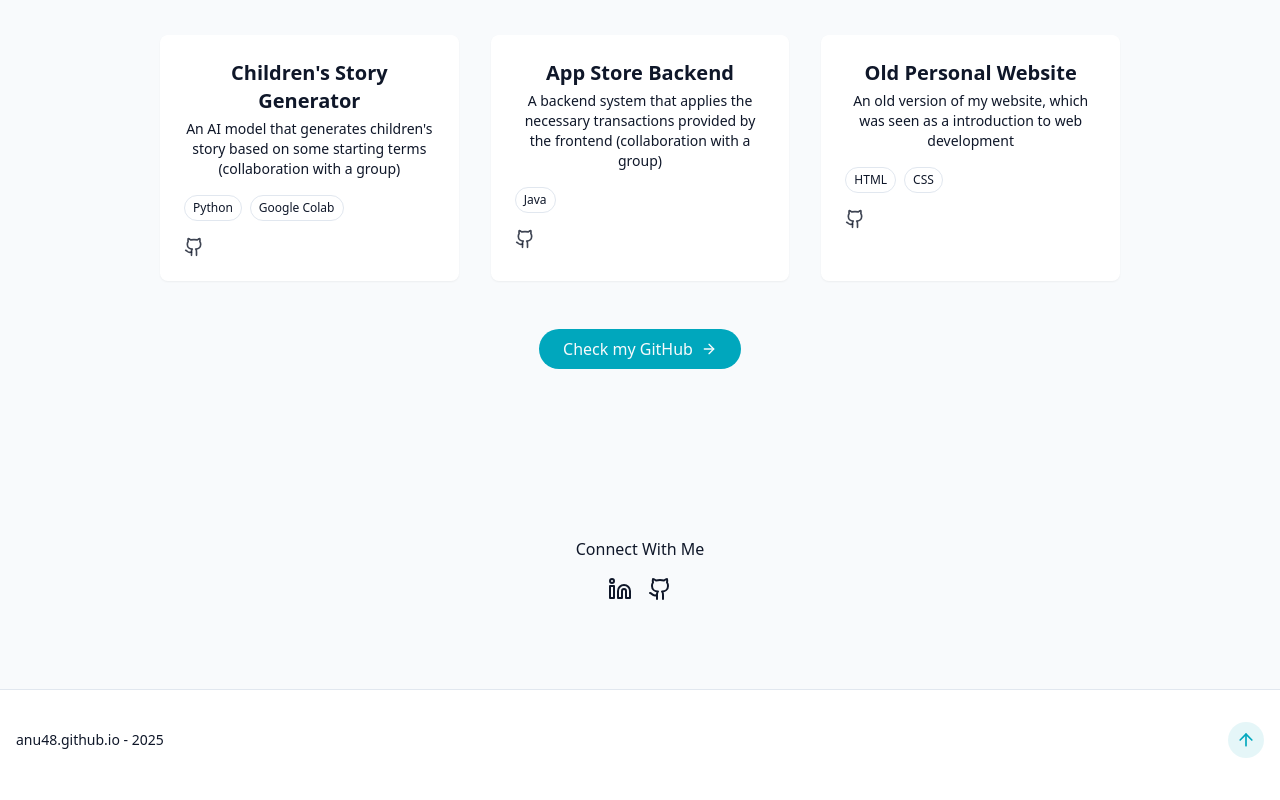
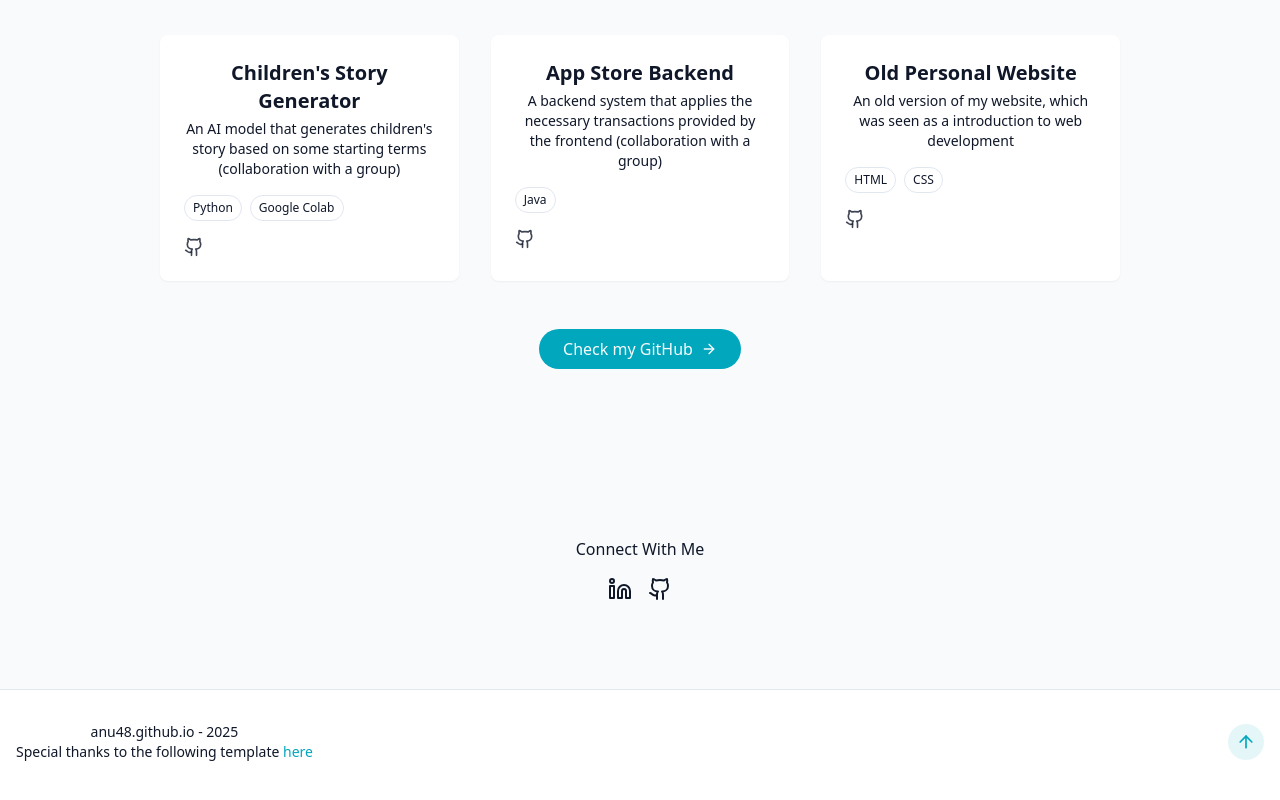
Before and after one commit to Anu48/personal-portfolio, a React (Vite) app in the folder personal-website/: page / in a window 1280 px wide. Shown: the part 2981-3781 px from the top of the page. Built offline with nearby package versions, Linux system fonts and the light colour scheme.

Commit message:
Add credit for template

```diff
--- a/personal-website/src/components/Footer.jsx
+++ b/personal-website/src/components/Footer.jsx
@@ -5,7 +5,13 @@ export const Footer = () => {
     <footer className="py-12 px-4 bg-card relative border-t border-border mt-12 pt-8 flex flex-wrap justify-between items-center">
       <p className="text-sm text-muted-foreground">
         anu48.github.io - {new Date().getFullYear()}
+        <br />
+        Special thanks to the following template{" "}
+        <a href="https://www.youtube.com/watch?v=ifOJ0R5UQOc" className="text-primary">
+          here
+        </a>
       </p>
+
       <a
         href="#hero"
         className="p-2 rounded-full bg-primary/10 hover:bg-primary/20 text-primary transition-colors"
```
